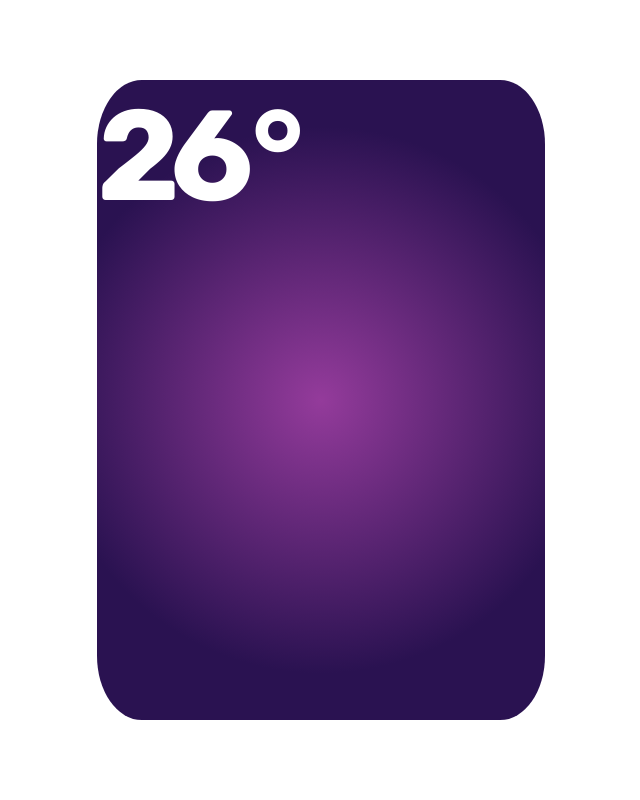
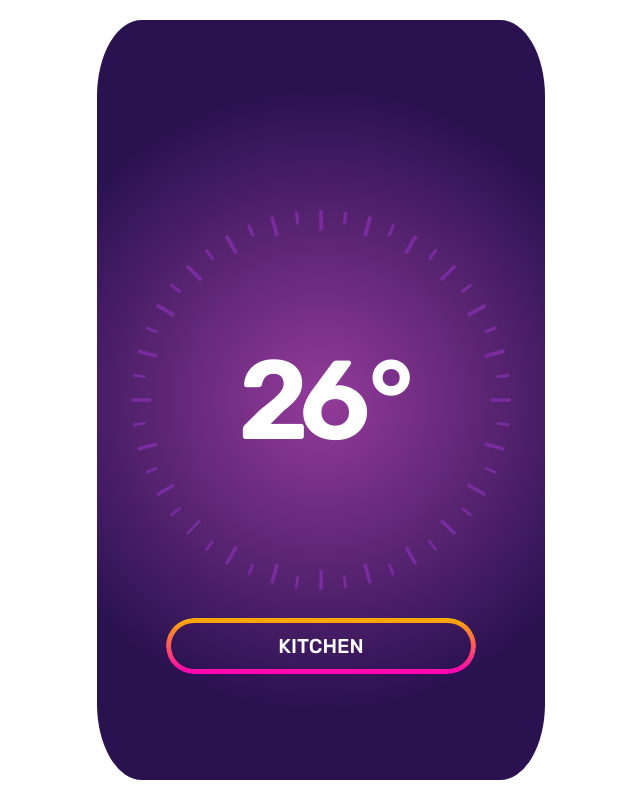
Before and after one commit to MaxChabanov/temperature-app, a React (Create React App) app: page / in a window 1280 px wide. Shown: the whole page, without its empty margins (319-959 px from the left). Built offline with nearby package versions, Linux system fonts and the light colour scheme.

Commit message:
aaaaaaaa

```diff
--- a/public/index.html
+++ b/public/index.html
@@ -7,7 +7,7 @@
     <meta name="theme-color" content="#000000" />
     <meta
       name="description"
-      content="Web site created using create-react-app"
+      content="An imitator(is that the right word?) of a temperature control app done in React"
     />
     <link rel="apple-touch-icon" href="%PUBLIC_URL%/logo192.png" />
     <!--
@@ -24,7 +24,7 @@
       work correctly both with client-side routing and a non-root public URL.
       Learn how to configure a non-root public URL by running `npm run build`.
     -->
-    <title>React App</title>
+    <title>Temperature Control</title>
   </head>
   <body>
     <noscript>You need to enable JavaScript to run this app.</noscript>
--- a/src/App.js
+++ b/src/App.js
@@ -1,12 +1,18 @@
+import React from "react";
+
 function App() {
   return (
     <div className="counter-container">
-      <div className="counter-background">
-        <p className="temp-counter">
-          <span className="counter-number" id="counter-number">
-            26
-          </span>
+      <p className="temp-counter">
+        <p className="counter-number" id="counter-number">
+          26
           <span className="degree-symbol">°</span>
+        </p>
+      </p>
+
+      <div className="room-container">
+        <p id="room-name" className="room-name">
+          Kitchen
         </p>
       </div>
     </div>
--- a/src/index.css
+++ b/src/index.css
@@ -1,4 +1,4 @@
-@import url("https://fonts.googleapis.com/css2?family=Rubik:wght@500;700&display=swap");
+@import url("https://fonts.googleapis.com/css2?family=Rubik:wght@500;600;700&display=swap");
 
 * {
   padding: 0;
@@ -6,7 +6,7 @@
   box-sizing: border-box;
 }
 
-.counter-container {
+#root {
   width: 100vw;
   height: 100vh;
   display: flex;
@@ -18,20 +18,60 @@
   color: white;
 }
 
-.counter-background {
-  height: 40rem;
+.counter-container {
+  position: relative;
+  height: 95vh;
   width: 28rem;
   display: flex;
 
   border-radius: 10%;
   background: radial-gradient(circle, #943b9b 0%, #2a1251 70%);
+  flex-direction: column;
+  align-items: center;
+  justify-content: center;
 }
 
 .temp-counter {
-  font-size: 8rem;
+  position: absolute;
+  display: flex;
+  align-items: center;
+  justify-content: center;
+  width: 85%;
+  height: 100%;
+
+  font-size: 7rem;
   letter-spacing: -10px;
+  font-weight: 600;
+
+  background-image: url("/public/measuring-scale.png");
+  background-size: contain;
+  background-repeat: no-repeat;
+  background-position: center;
 }
 
 .degree-symbol {
   margin-left: 0.5rem;
 }
+
+.room-container {
+  position: relative;
+  padding: 1rem 25%;
+  margin-top: 110%;
+}
+.room-container::before {
+  content: "";
+  position: absolute;
+  inset: 0;
+  border-radius: 50px;
+  padding: 5px;
+  background: linear-gradient(#feae00, #ff00b7);
+  -webkit-mask: linear-gradient(#fff 0 0) content-box, linear-gradient(#fff 0 0);
+  -webkit-mask-composite: xor;
+  mask-composite: exclude;
+}
+
+.room-name {
+  font-size: 20px;
+  text-transform: uppercase;
+  font-weight: normal;
+}
```
Also changed, not shown: public/measuring-scale.png (added).
